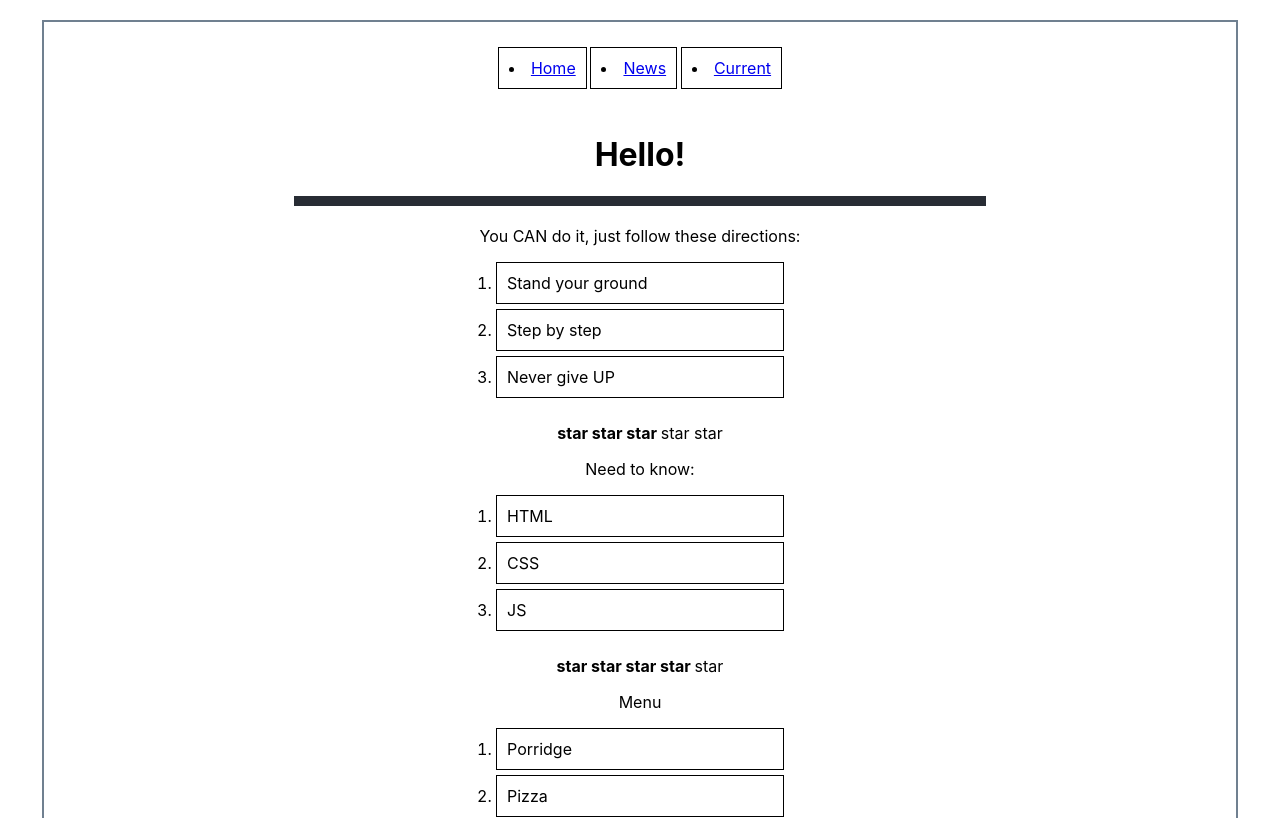
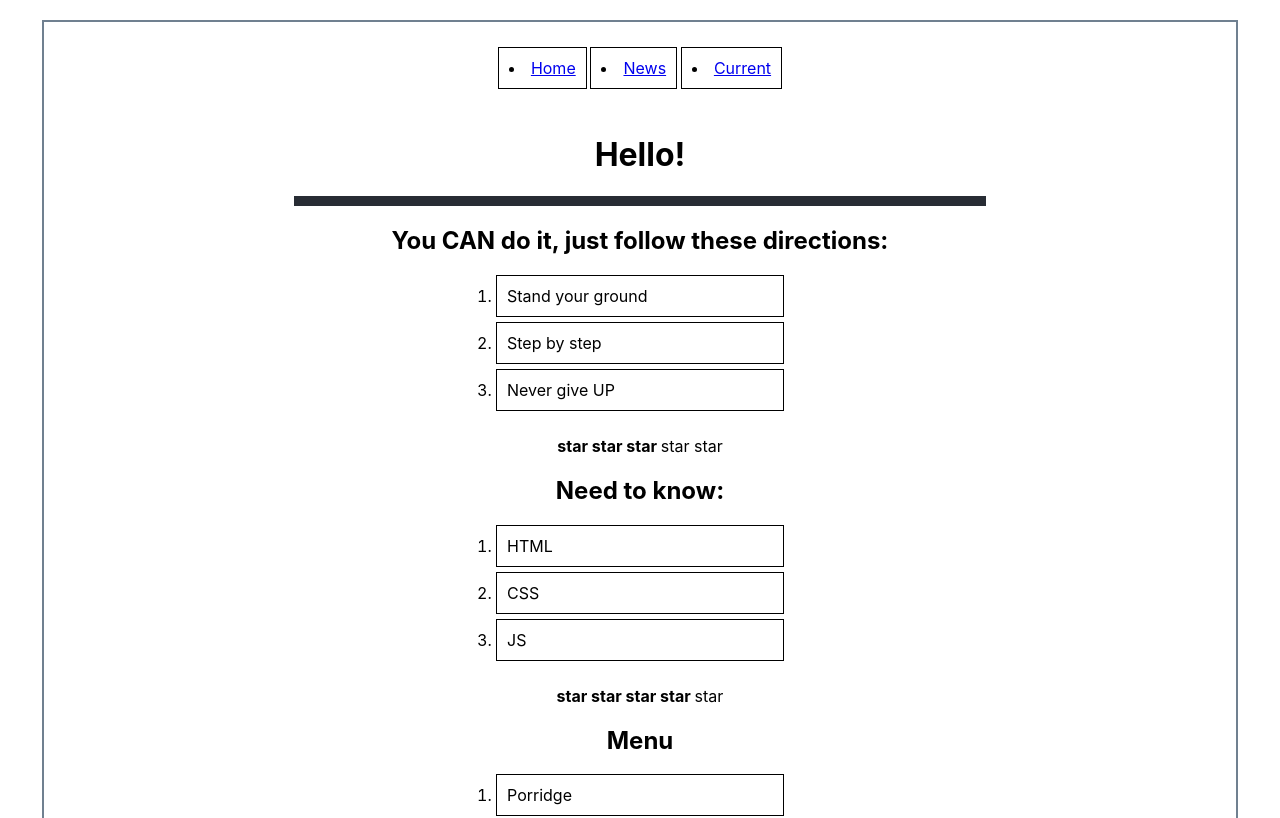
Before and after one commit to Pikadorius/samurai-way-main, a React (Create React App) app: page / in a window 1280 px wide. Shown: the top 818 px of the page. Built offline with nearby package versions, Linux system fonts and the light colour scheme.

Commit message:
change p=>h2 in Accordion.tsx

```diff
--- a/src/App.tsx
+++ b/src/App.tsx
@@ -26,5 +26,4 @@ function App() {
     );
 }
 
-
 export default App;
--- a/src/Components/Accordion.tsx
+++ b/src/Components/Accordion.tsx
@@ -32,7 +32,7 @@ const AccordionTitle = (props: AccordionTitlePropsType) => {
     console.log("AccordionTitle rendering")
     return (
         <div>
-            <p>{props.title}</p>
+            <h2>{props.title}</h2>
         </div>
     );
 }
```
